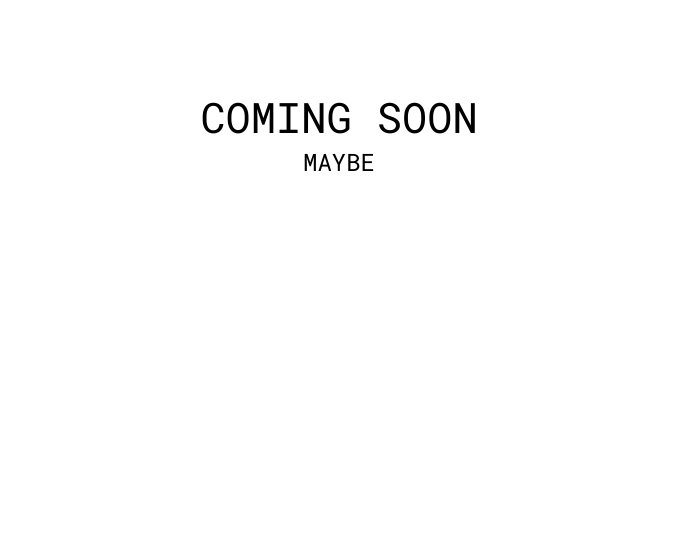
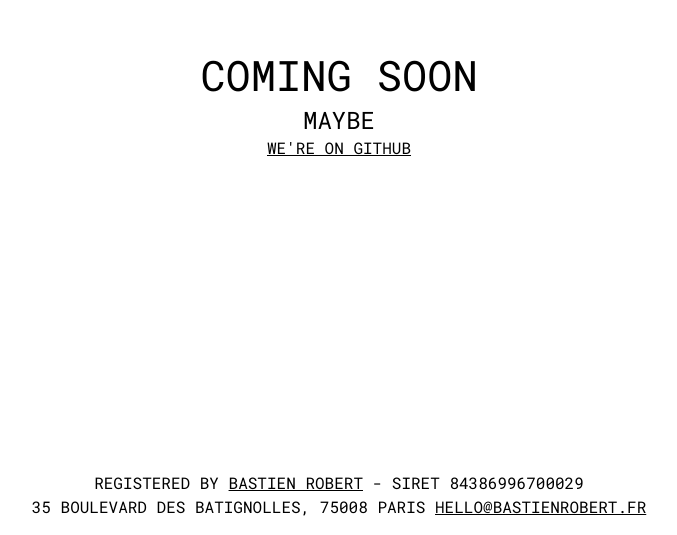
Before and after one commit to petitjaune/petitjaune.github.io, a plain HTML site: page index.html in a window 1280 px wide. Shown: the part 265-800 px from the top of the page, without its empty margins (301-978 px from the left). Drawn offline with nearby package versions, Linux system fonts and the light colour scheme.

Commit message:
feat: legal informations to confirm org with apple

```diff
--- a/index.html
+++ b/index.html
@@ -16,8 +16,26 @@
   </head>
   <body>
     <main>
-      <h1>Coming soon</h1>
-      <h2>Maybe</h2>
+      <div class="center">
+        <h1>Coming soon</h1>
+        <h2>Maybe</h2>
+        <a href="https://github.com/petitjaune" target="_blank">
+          we're on github
+        </a>
+      </div>
+      <footer>
+        <div class="register">
+          Registered by
+          <a href="https://bastienrobert.fr" target="_blank">Bastien Robert</a>
+          - SIRET 84386996700029
+        </div>
+        <address>
+          <span>35 boulevard des Batignolles, 75008 Paris</span>
+          <a href="mailto:hello@bastienrobert.fr" target="_blank">
+            hello@bastienrobert.fr
+          </a>
+        </address>
+      </footer>
     </main>
   </body>
 </html>
--- a/style.css
+++ b/style.css
@@ -1,12 +1,30 @@
 main {
-  position: absolute;
-  top: 50%;
-  left: 50%;
+  position: fixed;
+  display: flex;
+  flex-direction: column;
+  align-items: center;
+  justify-content: center;
+  top: 0;
+  left: 0;
+  width: 100%;
+  height: 100%;
   font-family: 'Roboto Mono', monospace;
   color: #000;
   text-align: center;
   text-transform: uppercase;
-  transform: translate(-50%, -50%);
+}
+
+.center,
+footer {
+  margin-top: auto;
+}
+
+footer {
+  margin-bottom: 20px;
+}
+
+a {
+  color: inherit;
 }
 
 h1 {
@@ -16,4 +34,9 @@ h1 {
 
 h2 {
   font-size: 24px;
+  margin-bottom: 8px;
 }
+
+.register {
+  margin-bottom: 8px;
+}
```
